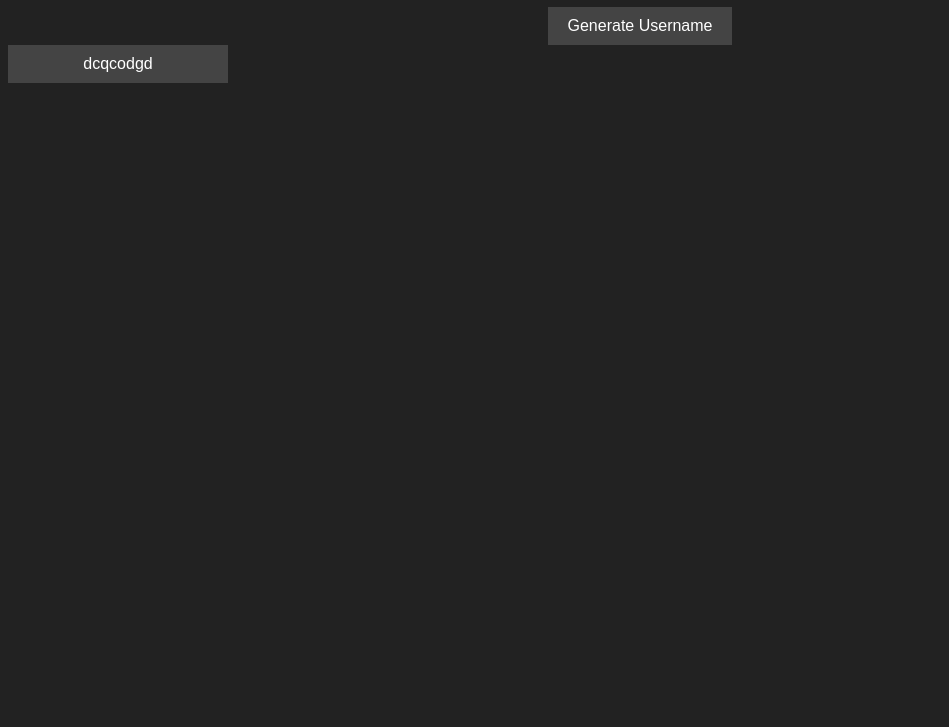
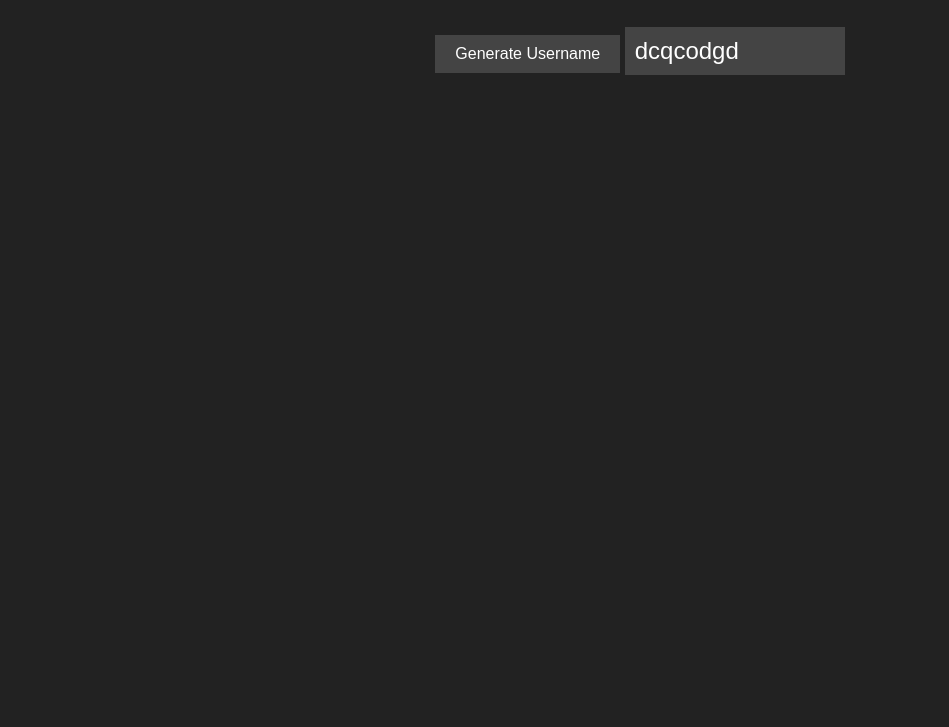
Before and after one commit to hung319/rdusername, a plain HTML site: page index.html in a window 1280 px wide. Shown: the part 73-800 px from the top of the page, without its empty margins (0-949 px from the left). Drawn offline with Linux system fonts and the light colour scheme.

Commit message:
Update index.html

```diff
--- a/index.html
+++ b/index.html
@@ -17,6 +17,8 @@ body {
     font-size: 24px;
     margin-top: 20px;
     cursor: pointer;
+    border: none; /* Loại bỏ khung viền */
+    outline: none; /* Loại bỏ viền khi tương tác */
 }
 
 button {
@@ -32,7 +34,7 @@ button:hover {
     background-color: #666; /* Màu nền nút khi rê chuột qua */
 }
 
-#usernameDisplay {
+input[type="text"] {
     background-color: #444; /* Màu nền input */
     color: #fff; /* Màu chữ input */
     border: none; /* Loại bỏ khung viền */
@@ -45,7 +47,7 @@ button:hover {
 <body onload="generateUsername()">
 <h1>Easy-to-Say Username Generator</h1>
 <button onclick="generateUsername()">Generate Username</button>
-<div id="usernameDisplay" onclick="copyUsername()"></div>
+<input type="text" id="username" onclick="copyUsername()" readonly>
 <script>
   function generateUsername() {
     var characters = 'abcdefghijklmnopqrstuvwxyz'; // Chỉ sử dụng chữ cái
@@ -53,17 +55,13 @@ button:hover {
     for (var i = 0; i < 8; i++) { // Tạo username với 8 kí tự ngẫu nhiên
       username += characters.charAt(Math.floor(Math.random() * characters.length));
     }
-    document.getElementById('usernameDisplay').innerText = username;
+    document.getElementById('username').value = username;
   }
 
   function copyUsername() {
-    var usernameDisplay = document.getElementById('usernameDisplay');
-    var tempInput = document.createElement('input');
-    tempInput.value = usernameDisplay.innerText;
-    document.body.appendChild(tempInput);
-    tempInput.select();
+    var usernameInput = document.getElementById('username');
+    usernameInput.select();
     document.execCommand('copy');
-    document.body.removeChild(tempInput);
   }
 </script>
 </body>
```
